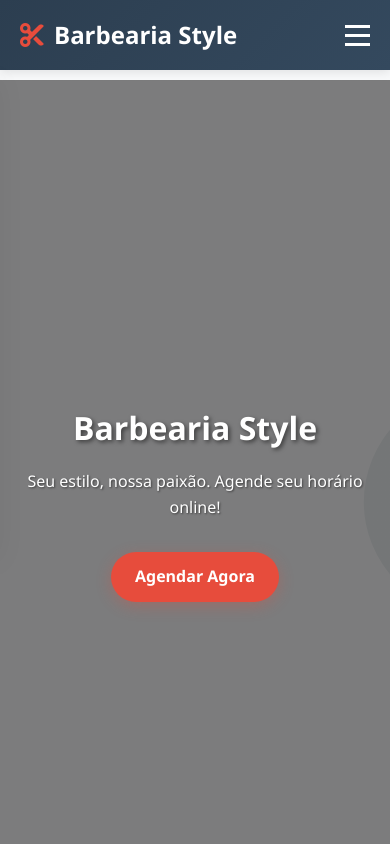
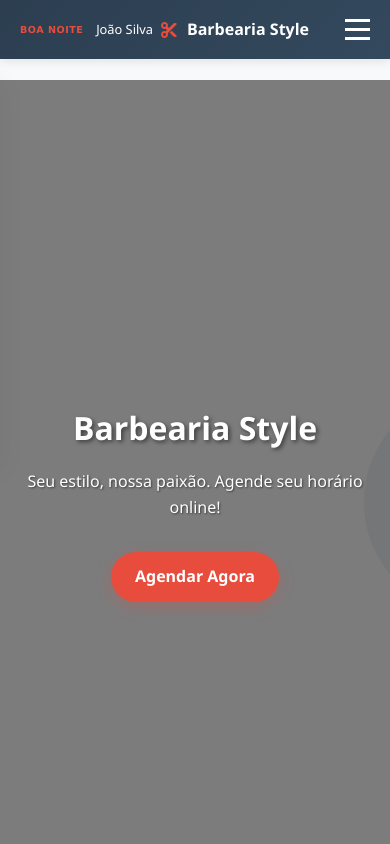
Before and after one commit to SamuelTorres51/Trabalho-PWEB-I, a plain HTML site: page home.html in a window 390 px wide. Shown: the top 844 px of the page. Drawn offline with Linux system fonts and the light colour scheme.

Commit message:
Otimizações e pouca coisa

```diff
--- a/home.html
+++ b/home.html
@@ -13,15 +13,20 @@
         <nav class="navbar">
             <div class="nav-container">
                 <div class="logo">
-                    <i class="fas fa-cut"></i>
-                    <span>Barbearia Style</span>
+                    <div class="greeting">
+                        <span class="greeting-text" id="greeting">Bom dia</span>
+                        <span class="user-name" id="userName">João Silva</span>
+                    </div>
+                    <div class="logo-content">
+                        <i class="fas fa-cut"></i>
+                        <span>Barbearia Style</span>
+                    </div>
                 </div>
                 <ul class="nav-menu">
                     <li><a href="#home" class="nav-link">Início</a></li>
                     <li><a href="#services" class="nav-link">Serviços</a></li>
                     <li><a href="#booking" class="nav-link">Agendar</a></li>
                     <li><a href="#contact" class="nav-link">Contato</a></li>
-                    <li><a href="admin-login.html" class="nav-link admin-link">Admin</a></li>
                 </ul>
                 <div class="hamburger">
                     <span class="bar"></span>
@@ -215,16 +220,6 @@
                         </div>
                     </div>
 
-                    <div class="form-row">
-                        <div class="form-group">
-                            <label for="clientName">Nome do Cliente</label>
-                            <input type="text" id="clientName" name="clientName" required>
-                        </div>
-                        <div class="form-group">
-                            <label for="clientPhone">Telefone</label>
-                            <input type="tel" id="clientPhone" name="clientPhone" required>
-                        </div>
-                    </div>
 
                     <div class="form-group">
                         <label for="notes">Observações (opcional)</label>
@@ -277,5 +272,26 @@
         </div>
     </footer>
 
+    <script>
+        // Simple greeting based on time of day
+        function updateGreeting() {
+            const now = new Date();
+            const hour = now.getHours();
+            let greeting = '';
+
+            if (hour >= 5 && hour < 12) {
+                greeting = 'Bom dia';
+            } else if (hour >= 12 && hour < 18) {
+                greeting = 'Boa tarde';
+            } else {
+                greeting = 'Boa noite';
+            }
+
+            document.getElementById('greeting').textContent = greeting;
+        }
+
+        // Update greeting when page loads
+        updateGreeting();
+    </script>
 </body>
 </html>
--- a/styles.css
+++ b/styles.css
@@ -10,6 +10,10 @@ body {
     line-height: 1.6;
     color: #333;
     background-color: #f8f9fa;
+    /* Otimizações de performance */
+    -webkit-font-smoothing: antialiased;
+    -moz-osx-font-smoothing: grayscale;
+    text-rendering: optimizeLegibility;
 }
 
 .container {
@@ -26,6 +30,9 @@ body {
     top: 0;
     width: 100%;
     z-index: 1000;
+    /* Otimizações de performance para header fixo */
+    transform: translateZ(0); /* Força aceleração de hardware */
+    backface-visibility: hidden; /* Evita flickering */
 }
 
 .navbar {
@@ -47,9 +54,41 @@ body {
     color: #fff;
     font-size: 1.5rem;
     font-weight: bold;
-}
-
-.logo i {
+    gap: 2rem;
+    flex: 1;
+}
+
+.greeting {
+    display: flex;
+    flex-direction: row;
+    align-items:center;
+    font-size: 0.9rem;
+    line-height: 1.2;
+    gap: 0.5rem;
+}
+
+.greeting-text {
+    color: #e74c3c;
+    font-family:Verdana, Geneva, Tahoma, sans-serif;
+    font-weight: 600;
+    font-size: 1.0rem;
+    text-transform: uppercase;
+    letter-spacing: 0.5px;
+}
+
+.user-name {
+    color: #fff;
+    font-weight: 500;
+    font-size: 1rem;
+    margin-left: 0.3rem;
+}
+
+.logo-content {
+    display: flex;
+    align-items: center;
+}
+
+.logo-content i {
     margin-right: 10px;
     color: #e74c3c;
 }
@@ -126,7 +165,7 @@ body {
 
 .cta-button:hover {
     background: #c0392b;
-    transform: translateY(-2px);
+    transform: translate3d(0, -2px, 0); /* Usa translate3d para aceleração de hardware */
     box-shadow: 0 6px 20px rgba(231, 76, 60, 0.4);
 }
 
@@ -158,10 +197,12 @@ body {
     box-shadow: 0 5px 20px rgba(0,0,0,0.1);
     transition: transform 0.3s ease, box-shadow 0.3s ease;
     border: 2px solid transparent;
+    will-change: transform;
+    transform: translateZ(0); /* Força aceleração de hardware */
 }
 
 .service-card:hover {
-    transform: translateY(-10px);
+    transform: translate3d(0, -10px, 0); /* Usa translate3d para aceleração de hardware */
     box-shadow: 0 15px 30px rgba(0,0,0,0.15);
     border-color: #e74c3c;
 }
@@ -289,7 +330,7 @@ body {
     padding: 2rem;
     background: rgba(255,255,255,0.1);
     border-radius: 15px;
-    backdrop-filter: blur(10px);
+    /* backdrop-filter: blur(10px); - Removido para melhor performance */
 }
 
 .contact-item i {
@@ -386,6 +427,28 @@ body {
         margin: 1rem 0;
     }
 
+    .logo {
+        flex-direction: row;
+        align-items: center;
+        gap: 1rem;
+    }
+
+    .greeting {
+        font-size: 0.8rem;
+    }
+
+    .greeting-text {
+        font-size: 0.7rem;
+    }
+
+    .user-name {
+        font-size: 0.9rem;
+    }
+
+    .logo-content {
+        font-size: 1.2rem;
+    }
+
     .hero-content h1 {
         font-size: 2.5rem;
     }
@@ -420,6 +483,28 @@ body {
 @media (max-width: 480px) {
     .container {
         padding: 0 15px;
+    }
+
+    .logo {
+        flex-direction: row;
+        align-items: center;
+        gap: 0.5rem;
+    }
+
+    .greeting {
+        font-size: 0.7rem;
+    }
+
+    .greeting-text {
+        font-size: 0.6rem;
+    }
+
+    .user-name {
+        font-size: 0.8rem;
+    }
+
+    .logo-content {
+        font-size: 1rem;
     }
 
     .hero-content h1 {
@@ -472,9 +557,12 @@ body {
     animation-delay: 0.3s;
 }
 
-/* Scroll suave */
+/* Scroll suave - Otimizado para melhor performance */
 html {
     scroll-behavior: smooth;
+    /* Adiciona otimizações de scroll */
+    -webkit-overflow-scrolling: touch;
+    scroll-padding-top: 80px; /* Considera altura do header fixo */
 }
 
 /* Estilo para campos obrigatórios */
@@ -510,10 +598,12 @@ html {
     border-radius: 15px;
     box-shadow: 0 5px 20px rgba(0,0,0,0.1);
     transition: transform 0.3s ease, box-shadow 0.3s ease;
+    will-change: transform;
+    transform: translateZ(0); /* Força aceleração de hardware */
 }
 
 .admin-card:hover {
-    transform: translateY(-5px);
+    transform: translate3d(0, -5px, 0); /* Usa translate3d para aceleração de hardware */
     box-shadow: 0 10px 30px rgba(0,0,0,0.15);
 }
 
@@ -870,7 +960,7 @@ html {
     background: rgba(255,255,255,0.1);
     border-radius: 50px;
     padding: 5px;
-    backdrop-filter: blur(10px);
+    /* backdrop-filter: blur(10px); - Removido para melhor performance */
 }
 
 .tab-button {
@@ -963,7 +1053,7 @@ html {
 
 .cadastro-btn:hover {
     background: #229954;
-    transform: translateY(-2px);
+    transform: translate3d(0, -2px, 0); /* Usa translate3d para aceleração de hardware */
     box-shadow: 0 5px 15px rgba(39, 174, 96, 0.3);
 }
 
@@ -1093,7 +1183,7 @@ html {
 
 .login-btn:hover {
     background: #c0392b;
-    transform: translateY(-2px);
+    transform: translate3d(0, -2px, 0); /* Usa translate3d para aceleração de hardware */
     box-shadow: 0 5px 15px rgba(231, 76, 60, 0.3);
 }
 
```
